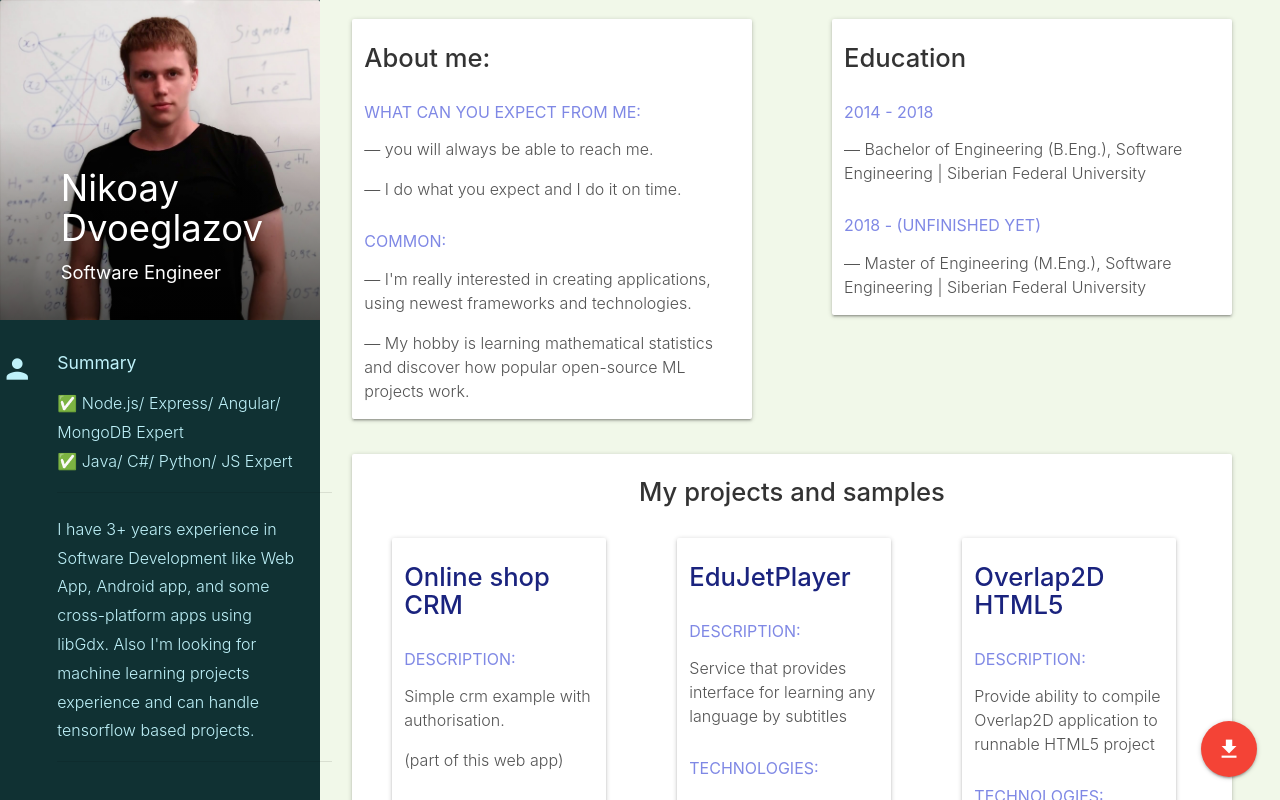
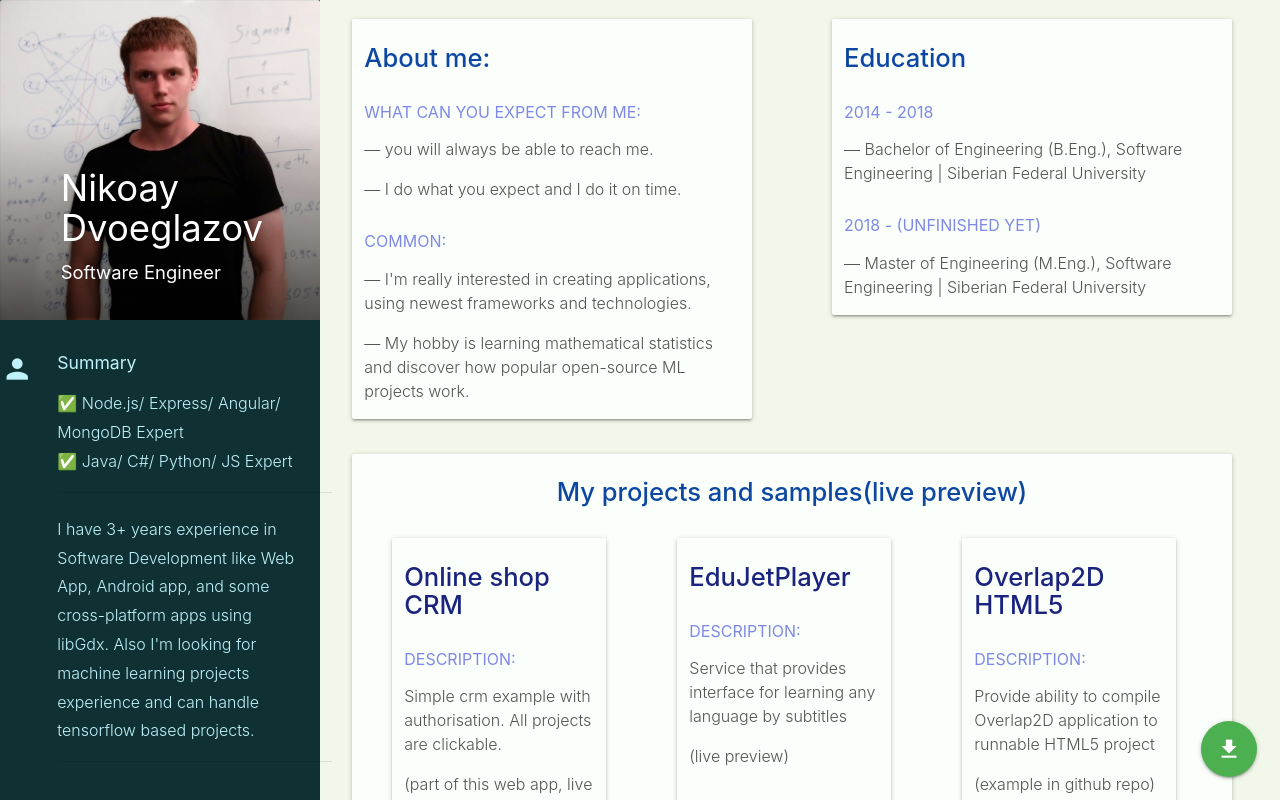
Before and after one commit to Blaud/blaud.ru, an Angular app in the folder client/: page / in a window 1280 px wide. Built offline with nearby package versions, Linux system fonts and the light colour scheme.

Commit message:
assets for resume some styles fix

```diff
--- a/client/src/app/resume-page/resume-page.component.html
+++ b/client/src/app/resume-page/resume-page.component.html
@@ -26,7 +26,7 @@
         </div>
         <div class="col s10 facts-content-col">
           <h5 class="side">Contact</h5>
-          <p class="side"><i class="tiny fa fa-phone-square">&nbsp;&nbsp;  </i><a href="tel:+79831441411" target="_blank">+7-983-144-1411</a><br><i class="tiny fa fa-envelope-square">&nbsp;&nbsp;  </i><a href="mailto:iblaudi@gmail.com" target="_blank">iblaudi@gmail.com</a><br><i class="tiny fa fa-twitter-square">&nbsp;&nbsp;  </i><a href="" target="_blank"></a><br><i class="tiny fa fa-linkedin-square">&nbsp;&nbsp;  </i><a href="" target="_blank"></a><br><i class="tiny fa fa-external-link-square">&nbsp;&nbsp;  </i><a href="https://blaud.ru" target="_blank">blaud.ru</a><br>
+          <p class="side"><a href="tel:+79831441411" target="_blank">+7-983-144-1411</a><br><a href="mailto:iblaudi@gmail.com" target="_blank">iblaudi@gmail.com</a><br><a href="https://blaud.ru" target="_blank">blaud.ru</a><br>
           </p>
         </div>
       </div>
@@ -85,14 +85,14 @@
         </div>
 
         <div class="col s12 m10 l11 right card-panel">
-        <h4 class="center-align">My projects and samples</h4>
-        <div class="col s12 m12 l3 card-panel">
+          <h4 class="center">My projects and samples(live preview)</h4>
+          <div class="col s11 m11 l3 card-panel">
             <div class="row">
               <a routerLink="online_shop"><div class="col s12 facts-content-col job">
                 <h4>Online shop CRM</h4>
                 <h5 class="role">Description:</h5>
-              <p>Simple crm example with authorisation.</p>
-              <p>(part of this web app)</p>
+                <p>Simple crm example with authorisation. All projects are clickable.</p>
+                <p>(part of this web app, live preview)</p>
                 <h5 class="role">Technologies:</h5>
                 <p>&mdash;	Angular 6, NodeJs, Materialize</p>
                 <h5 class="role">GitHub:</h5>
@@ -100,12 +100,13 @@
               </div></a>
             </div>
           </div>
-        <div class="col s12 m12 l3 card-panel">
+          <div class="col s11 m11 l3 card-panel">
             <div class="row">
               <a href="https://edujetplayer.blaud.ru"><div class="col s12 facts-content-col job">
                 <h4>EduJetPlayer</h4>
                 <h5 class="role">Description:</h5>
                 <p>Service that provides interface for learning any language by subtitles</p>
+                <p>(live preview)</p>
                 <h5 class="role">Technologies:</h5>
                 <p>&mdash;	AngularJs, NodeJs, bootstrap</p>
                 <h5 class="role">GitHub:</h5>
@@ -113,12 +114,13 @@
               </div></a>
             </div>
           </div>
-        <div class="col s12 m12 l3 card-panel">
+          <div class="col s11 m11 l3 card-panel">
             <div class="row">
-            <a href="https://edujetplayer.blaud.ru"><div class="col s12 facts-content-col job">
+              <a href="https://github.com/Blaud/overlap2d-runtime-html5-support"><div class="col s12 facts-content-col job">
                 <h4>Overlap2D HTML5</h4>
                 <h5 class="role">Description:</h5>
                 <p>Provide ability to compile Overlap2D application to runnable HTML5 project</p>
+                <p>(example in github repo)</p>
                 <h5 class="role">Technologies:</h5>
                 <p>&mdash;	LibGDX, OverLap2D, Java</p>
                 <h5 class="role">GitHub:</h5>
@@ -134,11 +136,11 @@
 
 <!--FLOATING BTN-->
 <div class="fixed-action-btn" #floating>
-  <a class="btn-floating btn-large red">
+  <a class="btn-floating btn-large green">
     <i class="large material-icons">file_download</i>
   </a>
   <ul>
-    <li><a class="btn-floating green"><i class="material-icons">assignment</i></a></li>
-    <li><a class="btn-floating blue"><i class="material-icons">list</i></a></li>
+    <li><a class="btn-floating red" href="../../assets/resume/downloads/Dvoeglazov_Nikolay_rus.pdf"><i class="material-icons">picture_as_pdf</i></a></li>
+    <li><a class="btn-floating blue" href="../../assets/resume/downloads/Dvoeglazov_Nikolay_rus.doc"><i class="material-icons">insert_drive_file</i></a></li>
   </ul>
 </div>
--- a/client/src/theme/Portfolio-theme/css/resume.css
+++ b/client/src/theme/Portfolio-theme/css/resume.css
@@ -66,13 +66,10 @@ html, body {
 
 /* Attach footer to left column */
 /* line 73, _src/sass/resume.scss */
-main .row, footer.page-footer {
-  margin: 0;
-  margin-bottom: 0; }
 
 /* line 75, _src/sass/resume.scss */
 footer.page-footer {
-  background-color: black; }
+  background-color: #9bb199; }
 
 /* line 77, _src/sass/resume.scss */
 a {
@@ -204,7 +201,9 @@ p.side a {
   margin-right: 5%;
   margin-left: 3.3%;
   margin-top: 2%;
-  color: #333; }
+  color: #0D47A1;
+  background: rgb(251, 255, 251);
+; }
 
 /* line 217, _src/sass/resume.scss */
 #main-panel .card-panel p {
```
Also changed, not shown: 2 other files (tests, documents, lock files or other folders). Lines whose indentation alone changed are shown as unchanged.
